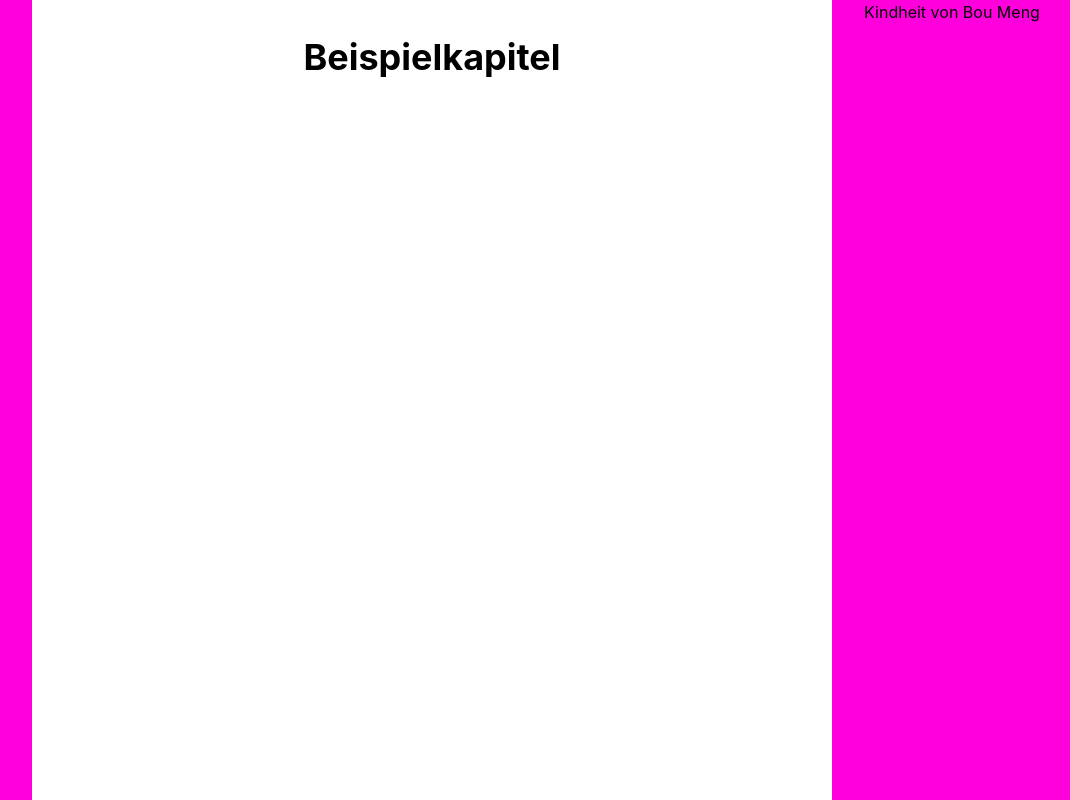
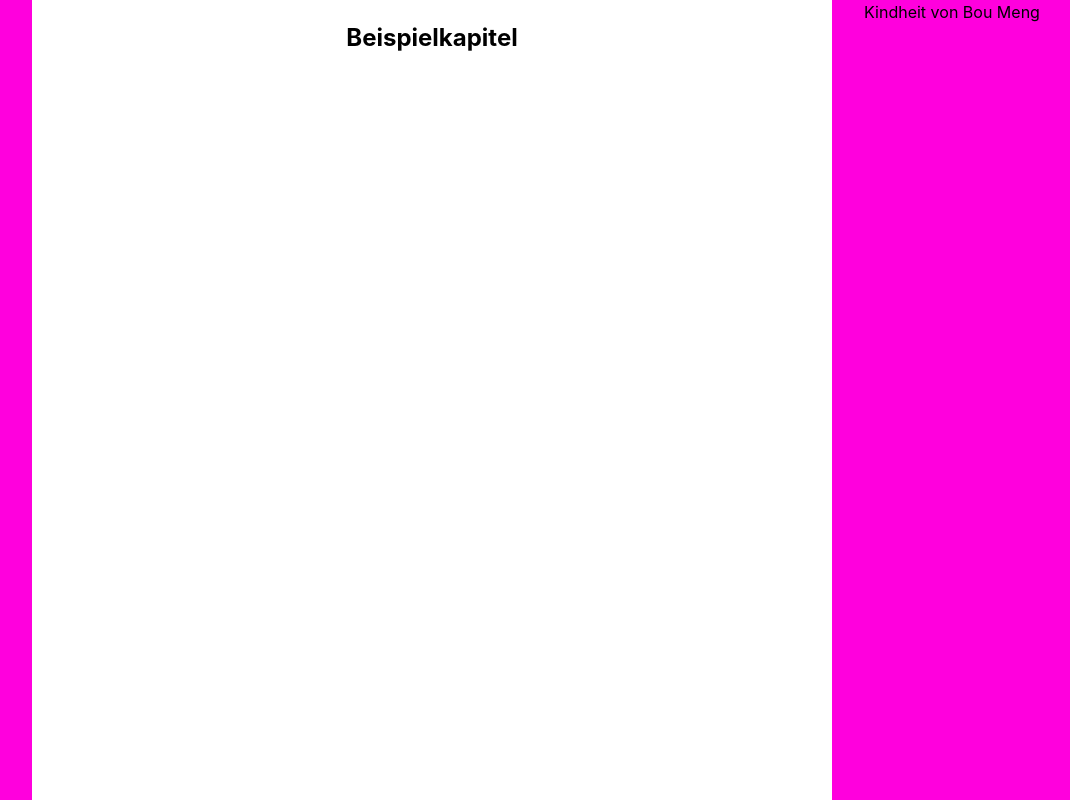
Before and after one commit to carlobeckmann2602/digital-storytelling-, a React (Vite) app: page / in a window 1280 px wide. Shown: the top 800 px of the page, without its empty margins (208-1278 px from the left). Built offline with nearby package versions, Linux system fonts and the light colour scheme.

Commit message:
feat: Make headings sticky

```diff
--- a/src/components/chapter/ChildhoodB/ChildhoodB.scss
+++ b/src/components/chapter/ChildhoodB/ChildhoodB.scss
@@ -2,3 +2,8 @@
   height: 100vh;
   width: 100%;
 }
+
+.heading {
+  position: sticky;
+  top: 0px;
+}
--- a/src/components/chapter/ChildhoodB/ChildhoodB.tsx
+++ b/src/components/chapter/ChildhoodB/ChildhoodB.tsx
@@ -16,7 +16,7 @@
 
   return (
     <div ref={ref} className={'wrapper'}>
-      <h2>{CHAPTER_TITLES['CHILDHOOD_B']}</h2>
+      <h2 className='heading'>{CHAPTER_TITLES['CHILDHOOD_B']}</h2>
     </div>
   )
 }
--- a/src/components/chapter/ChildhoodC/ChildhoodC.scss
+++ b/src/components/chapter/ChildhoodC/ChildhoodC.scss
@@ -2,3 +2,8 @@
   height: 100vh;
   width: 100%;
 }
+
+.heading {
+  position: sticky;
+  top: 0px;
+}
--- a/src/components/chapter/ChildhoodC/ChildhoodC.tsx
+++ b/src/components/chapter/ChildhoodC/ChildhoodC.tsx
@@ -16,7 +16,7 @@
 
   return (
     <div ref={ref} className={'wrapper'}>
-      <h2>{CHAPTER_TITLES['CHILDHOOD_C']}</h2>
+      <h2 className='heading'>{CHAPTER_TITLES['CHILDHOOD_C']}</h2>
     </div>
   )
 }
--- a/src/components/chapter/Template/Template.scss
+++ b/src/components/chapter/Template/Template.scss
@@ -2,3 +2,8 @@
   height: 100vh;
   width: 100%;
 }
+
+.heading {
+  position: sticky;
+  top: 0px;
+}
--- a/src/components/chapter/Template/Template.tsx
+++ b/src/components/chapter/Template/Template.tsx
@@ -21,7 +21,7 @@
 
   return (
     <div ref={ref} className={'wrapper'}>
-      <h2>{<h2>{CHAPTER_TITLES['TEMPLATE']}</h2>}</h2>
+      <h2 className='heading'>{CHAPTER_TITLES['TEMPLATE']}</h2>
     </div>
   )
 }
```
